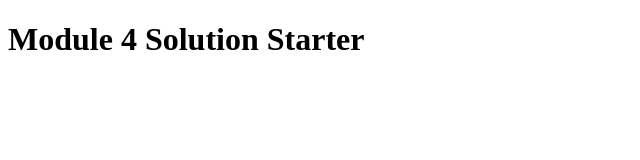
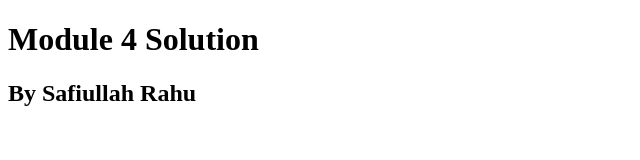
Before and after one commit to Safiullah-Rahu/Module-4-Solution, a plain HTML site: page index.html in a window 1280 px wide. Shown: the whole page, without its empty margins (0-640 px from the left). Drawn offline with Linux system fonts and the light colour scheme.

Commit message:
Update index.html

```diff
--- a/index.html
+++ b/index.html
@@ -2,12 +2,13 @@
 <html>
   <head>
     <meta charset="utf-8" />
-    <title>Module 4 Solution Starter</title>
+    <title>Module 4 Solution</title>
     <script src="SpeakHello.js"></script>
     <script src="SpeakGoodBye.js"></script>
     <script src="script.js"></script>
   </head>
   <body>
-    <h1>Module 4 Solution Starter</h1>
+    <h1>Module 4 Solution</h1>
+    <h2>By Safiullah Rahu</h2>
   </body>
 </html>
```
